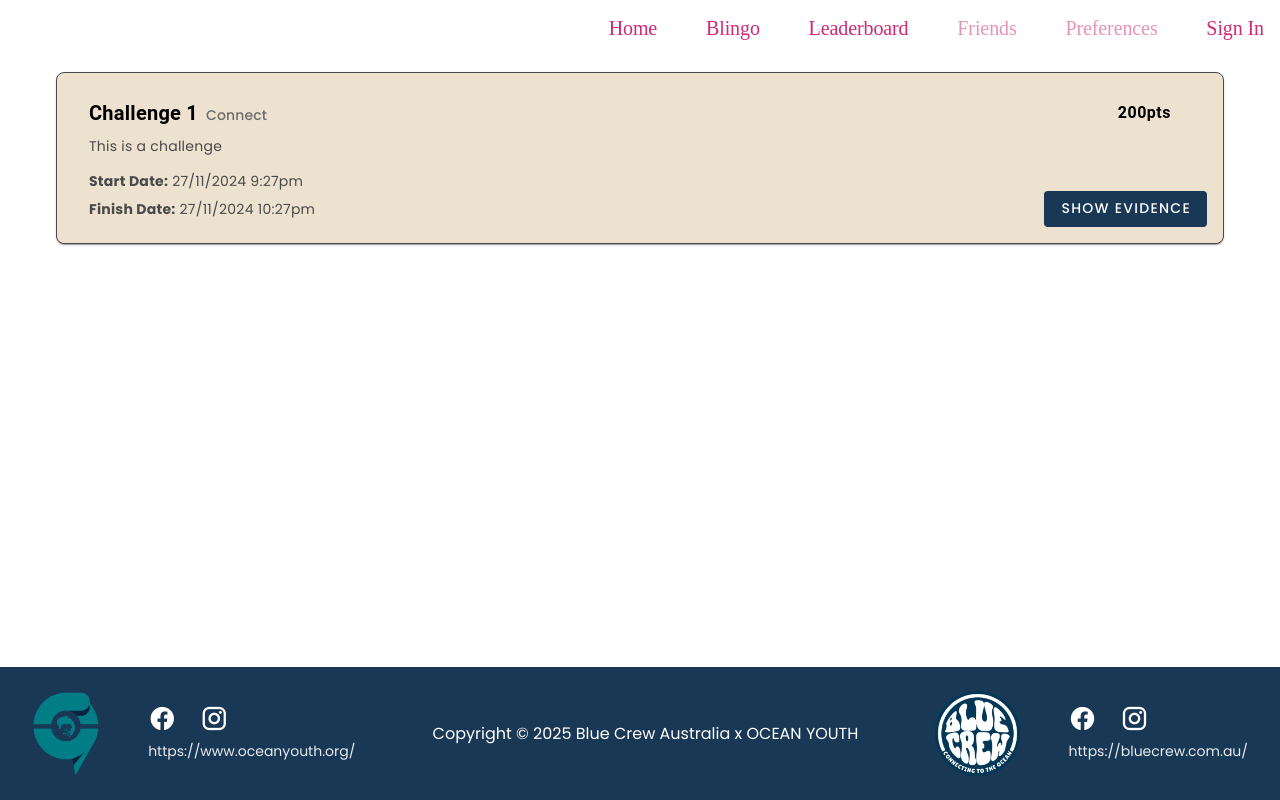
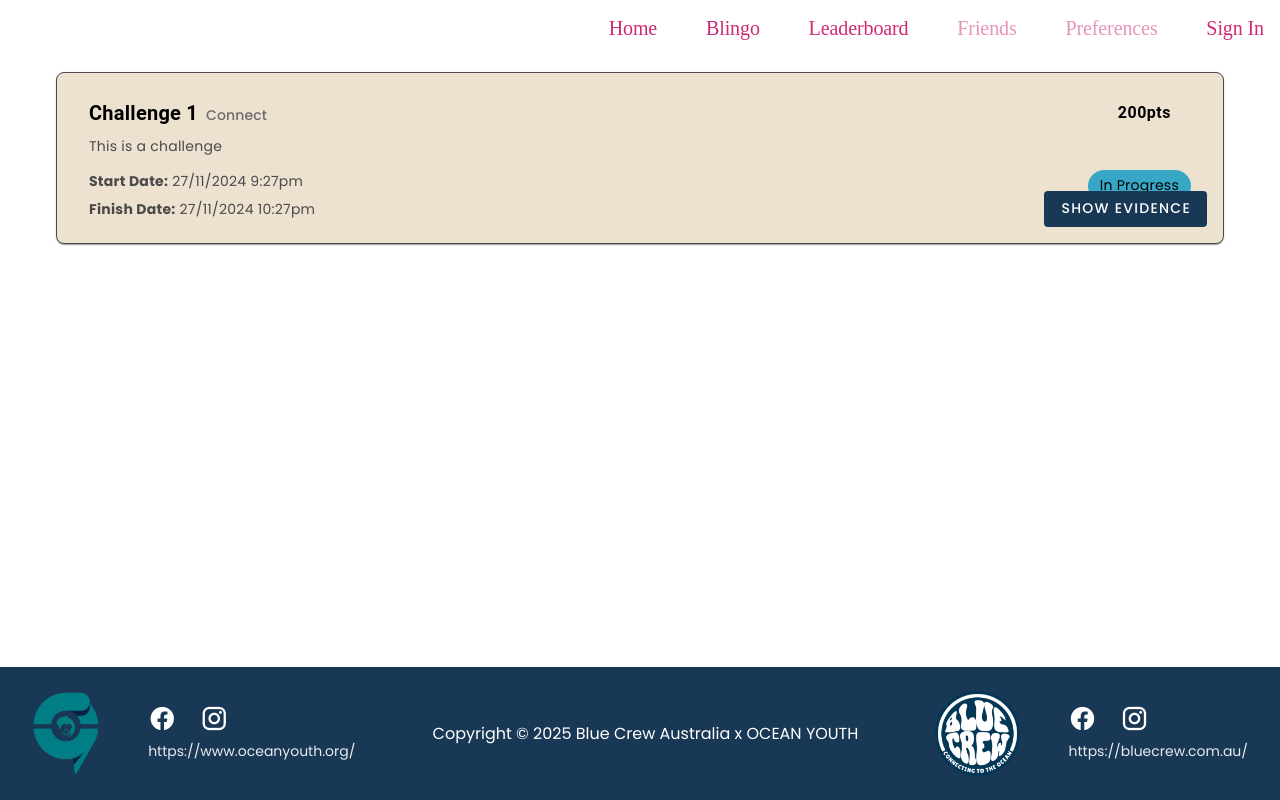
Before and after one commit to codersforcauses/bluecrew, a Vue app in the folder client/: page /profile in a window 1280 px wide. Built offline with nearby package versions, Linux system fonts and the light colour scheme; no server answers; the HTML template or start-up script is replaced by a standard one; a web font is replaced by a local one.

Commit message:
uncommented chip

```diff
--- a/client/src/components/ChallengeInteraction.vue
+++ b/client/src/components/ChallengeInteraction.vue
@@ -39,9 +39,9 @@ const show = ref(false);
         </p>
       </div>
       <div>
-        <!-- <v-chip :class="[status === 'Complete' ? 'bg-success' : 'bg-lightBlue']" text-color="white" class="status-indicator align-self-center" outlined>
+        <v-chip :class="[status === 'Complete' ? 'bg-success' : 'bg-lightBlue']" text-color="white" class="status-indicator align-self-center" outlined>
           {{ status }}
-        </v-chip> -->
+        </v-chip>
       </div>
 
     </v-card-text>
```
